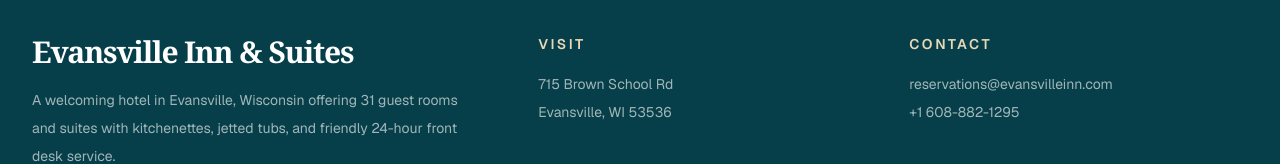
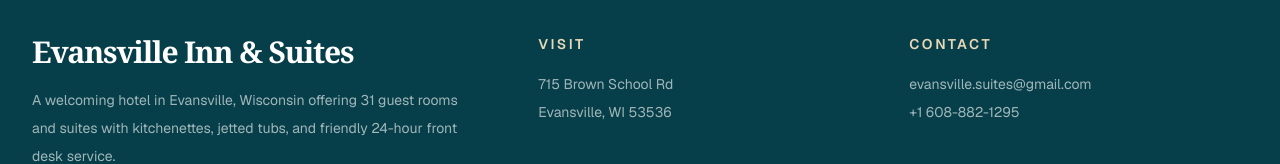
Before and after one commit to VrajSolankiSiox/EvenEvansville, a Next.js app: page / in a window 1280 px wide. Shown: the part 4190-4354 px from the top of the page. Built offline with nearby package versions, Linux system fonts and the light colour scheme.

Commit message:
fix: added gmail for contact us

```diff
--- a/components/site-shell.tsx
+++ b/components/site-shell.tsx
@@ -230,7 +230,7 @@
               href="mailto:reservations@evansvilleinn.com"
               className="block hover:text-white/90 transition-colors"
             >
-              reservations@evansvilleinn.com
+              evansville.suites@gmail.com
             </a>
             <a
               href="tel:+16088821295"
```
